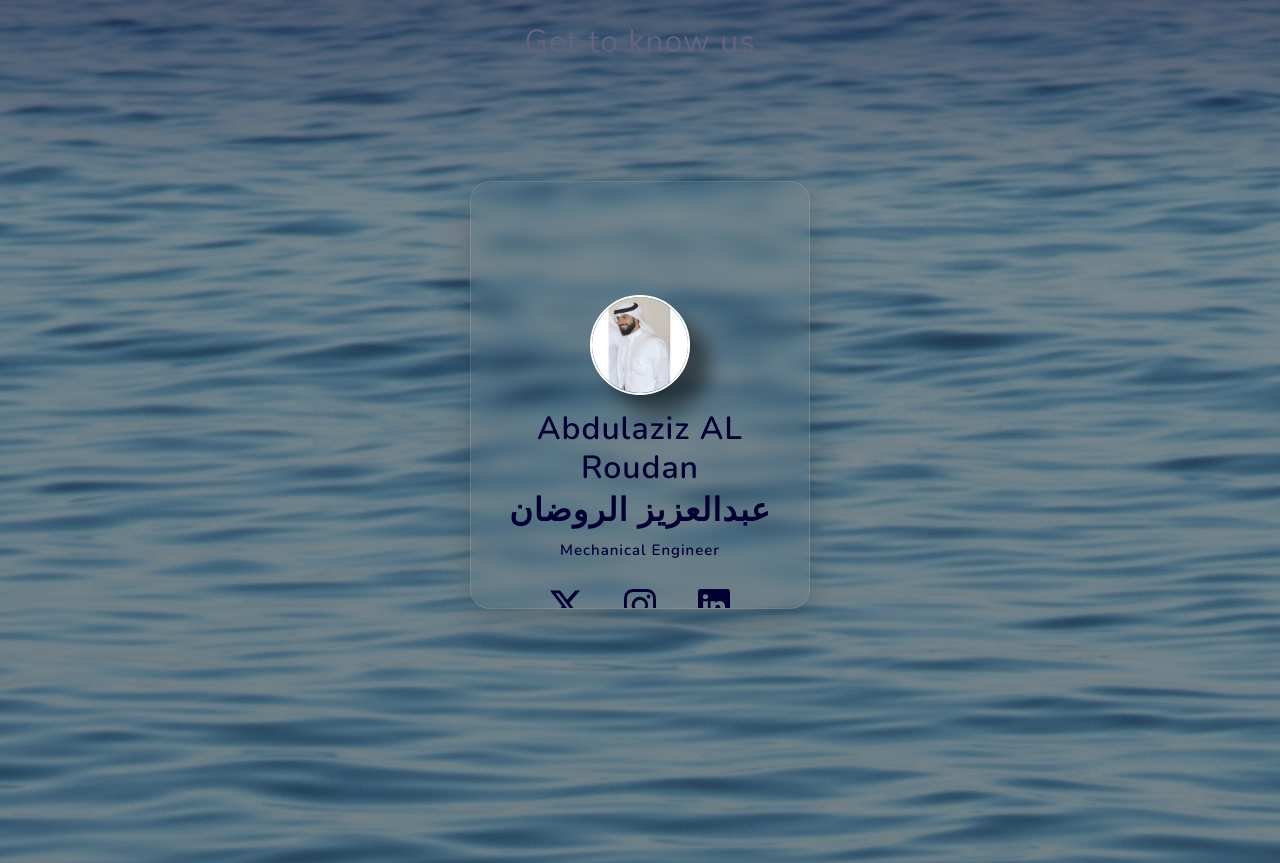
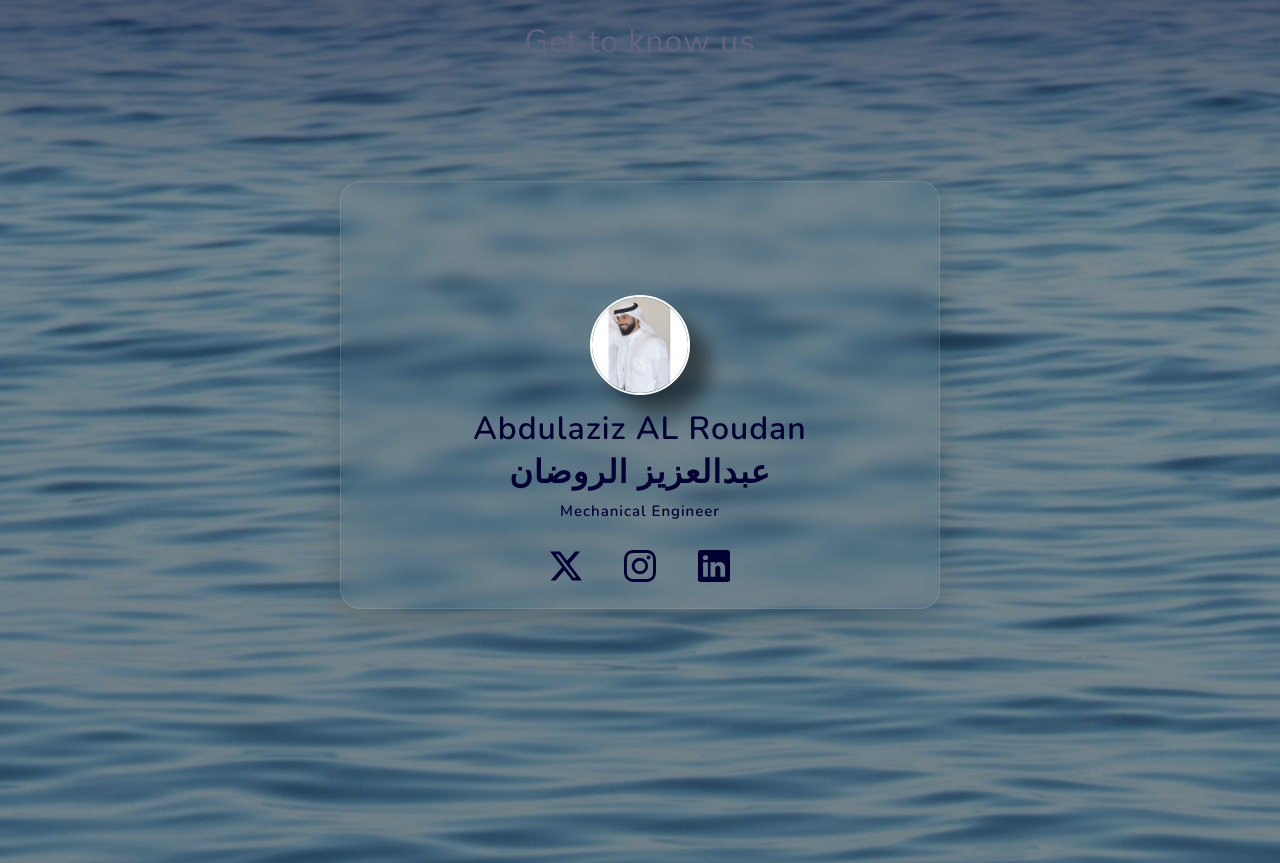
Before and after one commit to roudani00/CAP_web, a Flask app: page /dataa in a window 1280 px wide. Shown: the part 457-1320 px from the top of the page. Run offline with Flask 3, Linux system fonts and the light colour scheme; some libraries are stand-ins or nearby versions.

Commit message:
thursday may 21,

```diff
--- a/static/css/card.css
+++ b/static/css/card.css
@@ -53,6 +53,8 @@ section {
    position: absolute;
    left: 0;
    top: 50%;
+   display: grid;
+   place-items: center;
 }
 
 .profile-card-1 .profile {
--- a/static/css/styles_me.css
+++ b/static/css/styles_me.css
@@ -165,8 +165,14 @@ padding-top: 9rem;
   padding-top: 20px;
 }
 
-
-
+@media (min-width: 768px) {
+  .card-center {
+    width: 600px;
+    display: grid;
+    place-items: center;
+    flex: 0 0 auto;
+  }
+}
 /* === ADD THIS CODE - Text will stay BELOW when screen gets small === */
 /* === MAKE THE BIG TEXT GO DOWN TO THE BEGINNING OF THE BLUE AREA === */
 /* === MAKE TEXT GO DOWN TO THE START OF BLUE AREA ON MOBILE === */
--- a/templates/profile.html
+++ b/templates/profile.html
@@ -33,12 +33,9 @@
                         <!--member 1 -->
 
                         <div class="row">
-                            <div class="col-md-2">
-                            </div>
-                            <div class="col-md-2">
-                            </div>
-                            <div class="col-md-4">
-                                <div class="card profile-card-1 text-container_me_text_member">
+
+                            <div class="col d-flex justify-content-center">
+                                <div class="card profile-card-1 text-container_me_text_member" style="width: 600px; min-width: 300px;">
 
                                     <img src="static/assets/anr.png" alt="profile-image" class="profile"/>
                                     <div class="card-content">
@@ -84,10 +81,7 @@
                                     </div>
                                 </div>
                             </div>
-                            <div class="col-md-2">
-                            </div>
-                            <div class="col-md-2">
-                            </div>
+
                         </div>
 
                         <!-- member2 -->
```
Also changed, not shown: static/css/styles.css.
